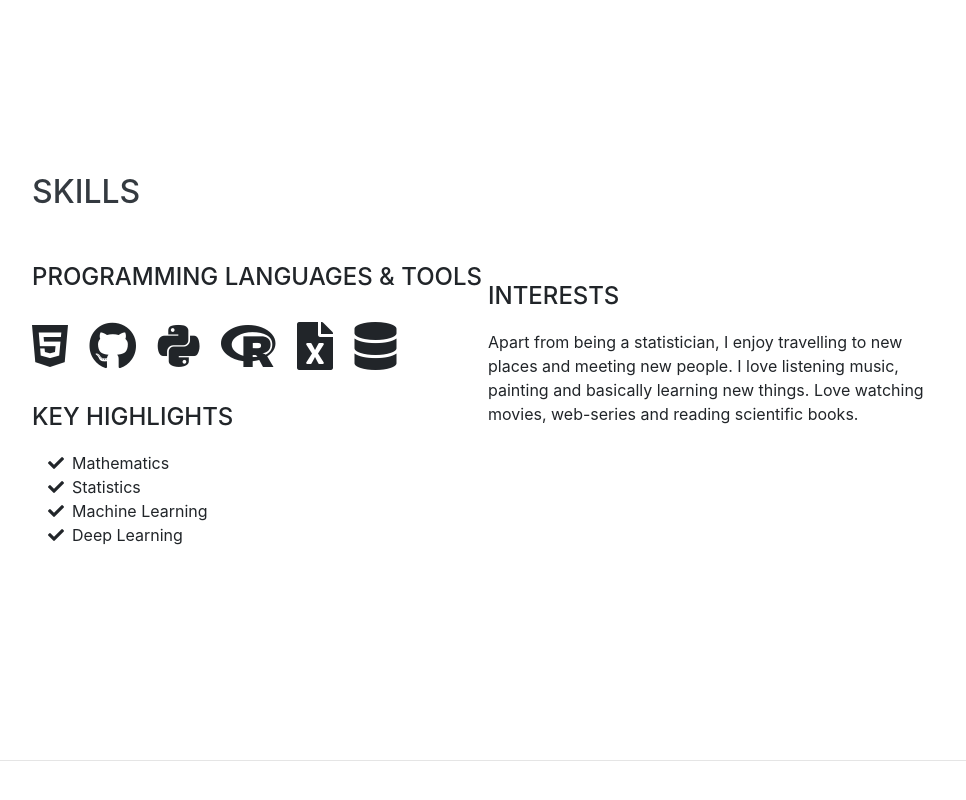
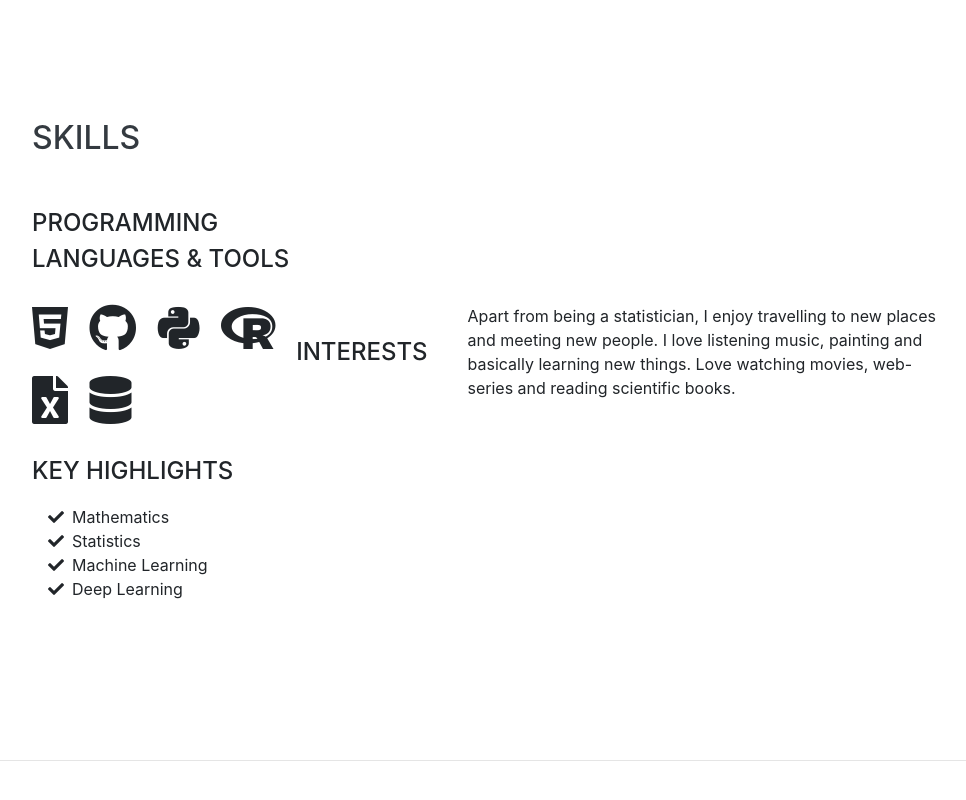
Before and after one commit to sumaiyasande/resume, a website with bundled scripts: page index.html in a window 1280 px wide. Shown: the part 4453-5253 px from the top of the page, without its empty margins (288-1254 px from the left). Built offline with nearby package versions, Linux system fonts and the light colour scheme; some icons are missing; a web font is replaced by a local one.

Commit message:
Update index.html

```diff
--- a/index.html
+++ b/index.html
@@ -257,11 +257,11 @@
         </ul>
       </div>
 
-       <div class="w-100">
+
        <div class="subheading mb-3">Interests</div>
+       <ul class="fa-ul mb-0">
         <p>Apart from being a statistician, I enjoy travelling to new places and meeting new people. I love listening music, painting and basically learning new things. Love watching movies, web-series and reading scientific books.</p>
 
-       </div>
 
 
 
```
